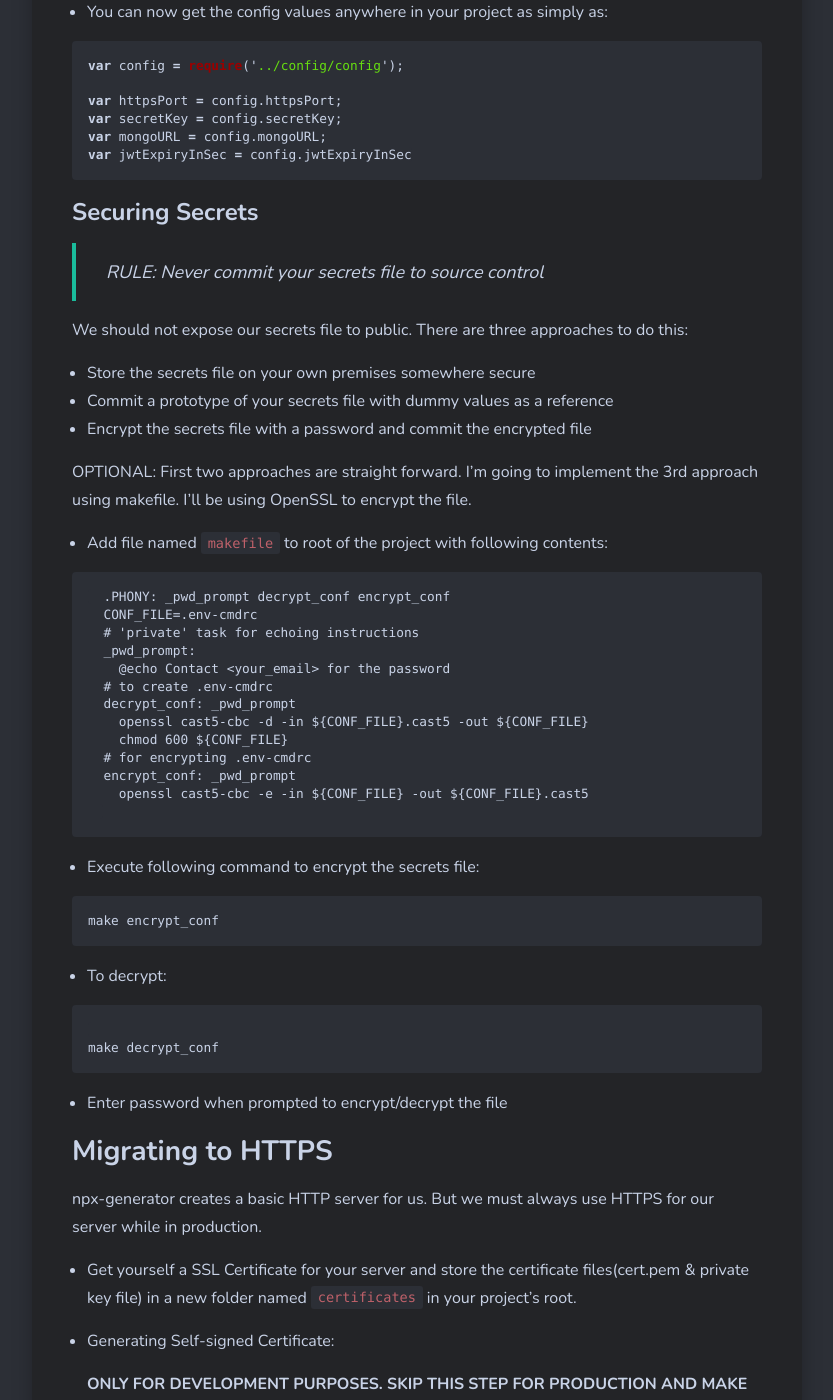
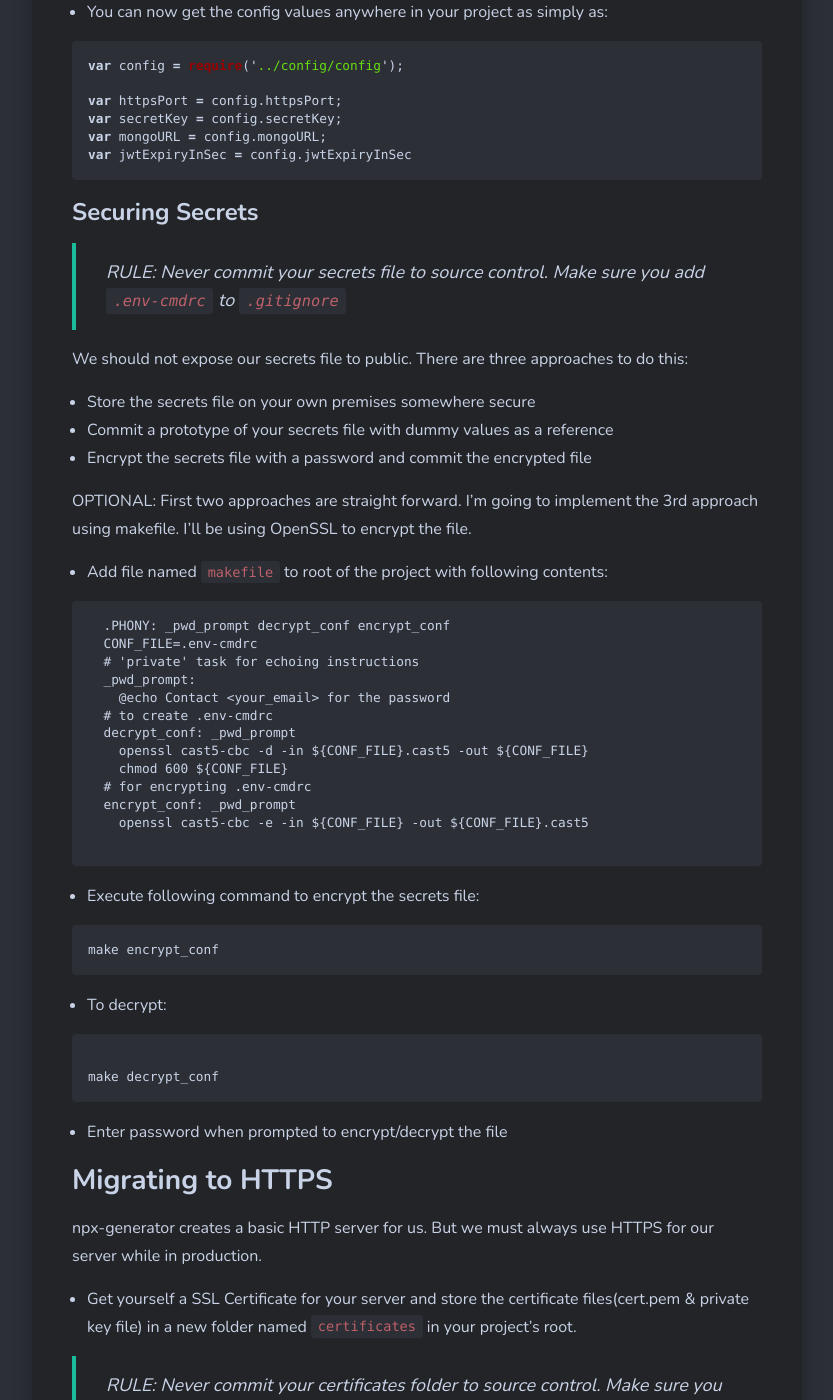
Before and after one commit to Dedsec727/Dedsec727.github.io, a Jekyll site: the page built from _posts/2020-09-06-express-production-ready-app.md, in a window 1280 px wide and 1400 px high, scrolled down 6209 px. Shown: the whole window, without its empty margins (23-856 px from the left). Built offline with Jekyll 4.4.1, drawn with Linux system fonts in a browser that asks for light colours; nearby versions of some CDN libraries; comment, search, counter and statistics services are not loaded; some of the changed text lies outside the part shown.

Commit message:
Added gitignore warnings

```diff
--- a/_posts/2020-09-06-express-production-ready-app.md
+++ b/_posts/2020-09-06-express-production-ready-app.md
@@ -274,7 +274,7 @@ var jwtExpiryInSec = config.jwtExpiryInSec
 
 ### Securing Secrets
 
-> _RULE: Never commit your secrets file to source control_
+> _RULE: Never commit your secrets file to source control. Make sure you add `.env-cmdrc` to `.gitignore`_
 
 We should not expose our secrets file to public. There are three approaches to do this:
 
@@ -319,6 +319,8 @@ make decrypt_conf
 npx-generator creates a basic HTTP server for us. But we must always use HTTPS for our server while in production.
 
 * Get yourself a SSL Certificate for your server and store the certificate files(cert.pem & private key file) in a new folder named `certificates` in your project's root.
+
+> _RULE: Never commit your certificates folder to source control. Make sure you add `certificates/` to `.gitignore`_
 
 * Generating Self-signed Certificate:
 
```
